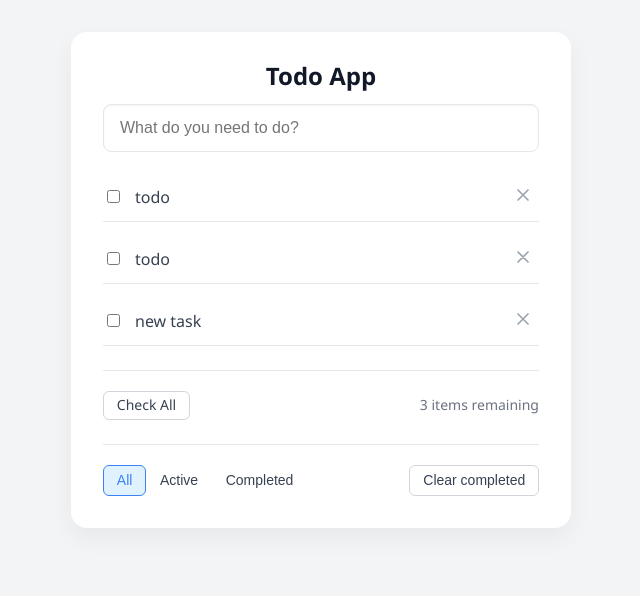
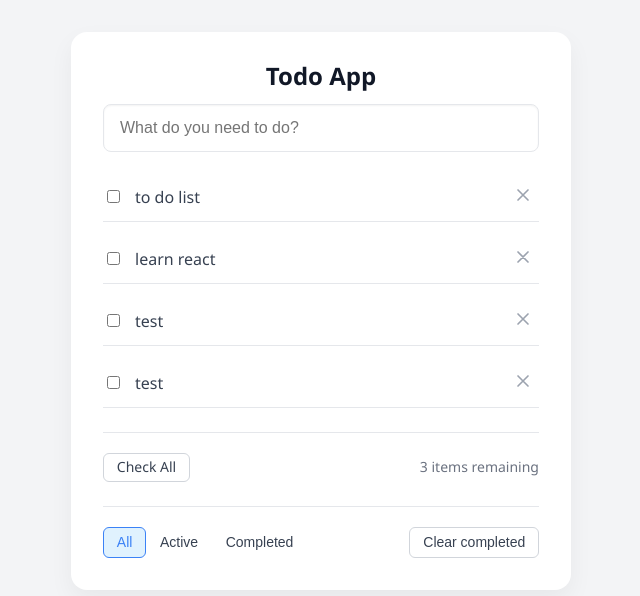
Before and after one commit to aungkyawth3t/react-todo, a React (Create React App) app: page / in a window 1280 px wide. Shown: the top 596 px of the page, without its empty margins (319-959 px from the left). Built offline with nearby package versions, Linux system fonts and the light colour scheme; data requests are answered from the project's data file; the HTML template or start-up script is replaced by a standard one.

Commit message:
delete todo

```diff
--- a/src/App.js
+++ b/src/App.js
@@ -23,7 +23,7 @@ function App() {
     fetch('http://localhost:3001/todos', {
       method: "POST",
       headers: {
-        'Content-type': 'application/json'
+        'Content-type': "application/json"
       },
       body: JSON.stringify(todo),
     });
@@ -33,7 +33,7 @@ function App() {
   let deleteTodo = (id) => {
     fetch(`http://localhost:3001/todos/${id}`, {
       method: "DELETE"
-    })
+    });
     setTodos(prevState => {
       return prevState.filter(todo => {
         return todo.id !== id
--- a/src/components/Todo.js
+++ b/src/components/Todo.js
@@ -1,8 +1,9 @@
 import React from 'react'
 
-export default function Todo({todo, deleteTodo}) {
+export default function Todo({ todo, deleteTodo }) {
+
     return (
-        <li className="todo-item-container" key={todo.id}>
+        <li className="todo-item-container">
             <div className="todo-item">
                 <input type="checkbox" />
                     <span className={`todo-item-label ${todo.completed ? 'line-through' : ''}`}>
--- a/src/components/TodoForm.js
+++ b/src/components/TodoForm.js
@@ -3,6 +3,7 @@ import React, { useState } from 'react'
 export default function TodoForm({addToDo}) {
 
   let [title, setTitle] = useState('');
+
   let handleSubmit = (e) => {
     e.preventDefault();
     let newToDo = {
--- a/src/components/TodoList.js
+++ b/src/components/TodoList.js
@@ -5,7 +5,7 @@ export default function TodoList({todos, deleteTodo}) {
   return (
     <ul className="todo-list">
           {todos.map(todo => (
-            <Todo todo={todo} deleteTodo={deleteTodo} key={todo.id} />
+            <Todo todo={todo} key={todo.id} deleteTodo={deleteTodo} />
         ))}
     </ul>
   )
--- a/src/data/db.json
+++ b/src/data/db.json
@@ -1,18 +1,23 @@
 {
   "todos": [
     {
-      "id": 0.9083146804242924,
-      "title": "todo ",
+      "id": 0.015285903941946843,
+      "title": "to do list ",
       "completed": false
     },
     {
-      "id": 0.7625905634162086,
-      "title": "todo ",
+      "id": 0.08892157608658513,
+      "title": "learn react ",
       "completed": false
     },
     {
-      "id": 0.47479036262386765,
-      "title": "new task ",
+      "id": 0.18435760385410482,
+      "title": "test",
+      "completed": false
+    },
+    {
+      "id": 0.08621261071800645,
+      "title": "test ",
       "completed": false
     }
   ]
```
